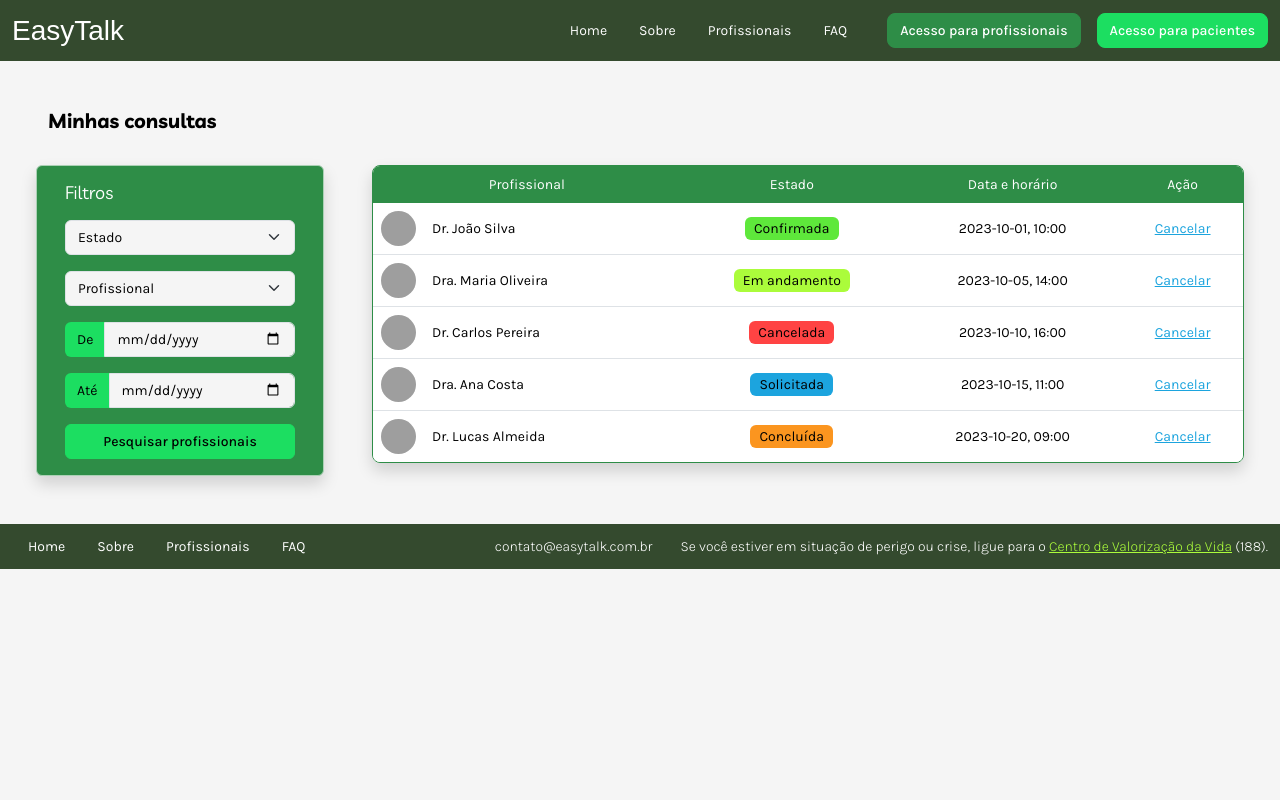
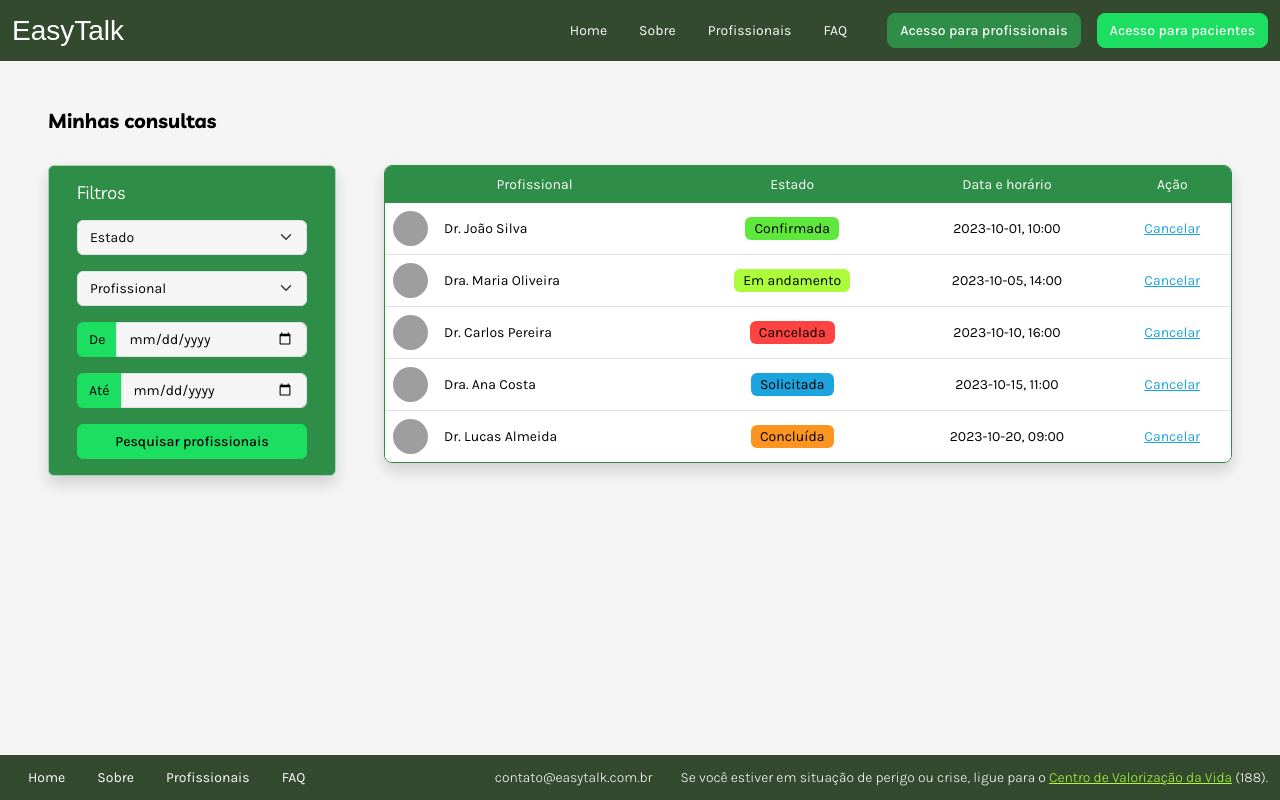
Before and after one commit to TG-Easy-Talk/django-easy-talk, a Django app: page /minhas_consultas/ in a window 1280 px wide. Run offline with Django 5.2, Linux system fonts and the light colour scheme; some web fonts are replaced; grey boxes are pictures that could not be loaded.

Commit message:
Rodapé sempre na parte de baixo + otimização no block "conteudo"

```diff
--- a/terapia/templates/componentes/base.html
+++ b/terapia/templates/componentes/base.html
@@ -1,26 +1,29 @@
-{% load static %}
 <!doctype html>
 <html lang="pt-br">
+{% load static %}
 
 <head>
     <meta charset="UTF-8">
     <meta name="viewport" content="width=device-width, initial-scale=1">
 
-    <title>{% block titulo %}EasyTalk{% endblock %}</title>
+    <title>{% block titulo %} EasyTalk {% endblock %}</title>
 
+    <!-- CSS Customizado -->
     <link rel="stylesheet" href="{% static 'css/main.css' %}">
+
+    <!-- Bootstrap -->
     <script defer src="https://cdn.jsdelivr.net/npm/bootstrap@5.3.5/dist/js/bootstrap.bundle.min.js" integrity="sha384-k6d4wzSIapyDyv1kpU366/PK5hCdSbCRGRCMv+eplOQJWyd1fbcAu9OCUj5zNLiq" crossorigin="anonymous"></script>
     <link rel="stylesheet" href="https://cdn.jsdelivr.net/npm/bootstrap-icons@1.11.3/font/bootstrap-icons.min.css">
-
-    {% block conteudoAdicionalHead %} {% endblock %}
 </head>
 
-<body>
+<body class="min-vh-100 vstack">
     {% block cabecalho %}
         {% include 'componentes/cabecalho.html' %}
     {% endblock %}
 
-    {% block conteudo %}{% endblock %}
+    <div {% block atributos_div_conteudo %} class="container-xxl px-3 px-md-5 py-4 py-md-5 vstack gap-4" {% endblock %}>
+        {% block conteudo %}{% endblock %}
+    </div>
 
     {% block rodape %}
         {% include 'componentes/rodape.html' %}
--- a/terapia/templates/componentes/consulta/mensagem.html
+++ b/terapia/templates/componentes/consulta/mensagem.html
@@ -1,4 +1,4 @@
-<section class="text-body small">
+<section class="text-body">
     <div class="text-primary fw-medium">Jéssica <span class="ms-2 text-body-secondary fw-normal">09:43</span></div>
     <div>Lorem ipsum dolor sit amet, consectetur adipisicing elit, sed do eiusmod tempor incididunt ut labore et dolore magna aliqua. Ut enim ad minim veniam, quis nostrud exercitation ullamco laboris nisi ut aliquip ex ea commodo consequat.</div>
 </section>
--- a/terapia/templates/componentes/rodape.html
+++ b/terapia/templates/componentes/rodape.html
@@ -1,4 +1,4 @@
-<footer class="navbar navbar-expand bg-dark">
+<footer id="rodape" class="navbar navbar-expand bg-dark">
     <div class="container-fluid justify-content-between align-items-center">
         <ul class="navbar-nav flex-column flex-sm-row">
             <li class="nav-item">
--- a/terapia/templates/minhas_consultas.html
+++ b/terapia/templates/minhas_consultas.html
@@ -2,10 +2,9 @@
 {% block titulo %} Minhas consultas {% endblock %}
 
 {% block conteudo %}
-<div class="container-xxl px-3 px-md-5 py-4 py-md-5 vstack gap-4">
 <h4 class="fw-bold">Minhas consultas</h4>
 
-    <div class="row gap-5 align-items-start">
+<div class="row gap-5 align-items-start m-0">
     <section class="flex-grow-1 col-auto card text-bg-primary text-white border border-primary-subtle shadow" style="max-width: 18rem;">
         <div class="card-body">
             <h5 class="card-title mb-3">Filtros</h5>
@@ -44,5 +43,4 @@
         {% include 'componentes/minhas_consultas/tabela_historico.html' %}
     </main>
 </div>
-</div>
 {% endblock %}
--- a/terapia/templates/perfil.html
+++ b/terapia/templates/perfil.html
@@ -4,7 +4,6 @@
 {% load static %}
 
 {% block conteudo %}
-<div class="container-xxl p-5">
 <div class="row gap-4 flex-nowrap">
     <section class="col vstack gap-5">
         <div class="hstack gap-4">
@@ -59,6 +58,4 @@
 
     <aside class="col-auto bg-primary rounded-3" style="width: 250px;"></aside>
 </div>
-</div>
-
 {% endblock %}
--- a/terapia/templates/pesquisa.html
+++ b/terapia/templates/pesquisa.html
@@ -1,10 +1,9 @@
 {% extends 'componentes/base.html' %}
-{% block titulo %} Home {% endblock %}
+{% block titulo %} Pesquisa {% endblock %}
 
 {% load static %}
 
 {% block conteudo %}
-<div class="container-xxl px-3 px-md-5 py-4 py-md-5 vstack gap-4">
 <h4 class="fw-bold">Profissionais</h4>
 
 <section class="card text-bg-primary mb-3 text-white border border-primary-subtle shadow">
@@ -56,5 +55,4 @@
         </div>
     {% endfor %}
 </main>
-</div>
 {% endblock %}
```
Also changed, not shown: terapia/templates/consulta.html (+6 -4 lines). Lines whose indentation alone changed are shown as unchanged.
